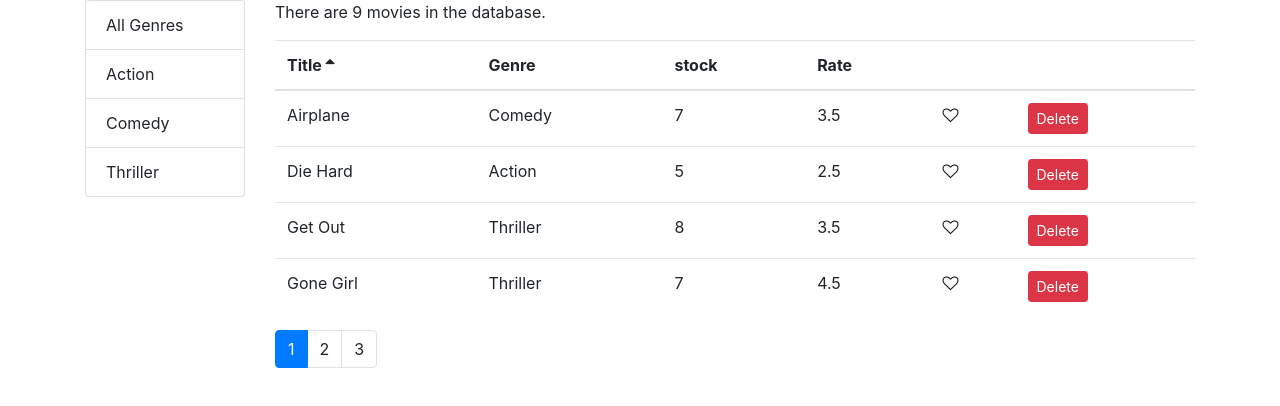
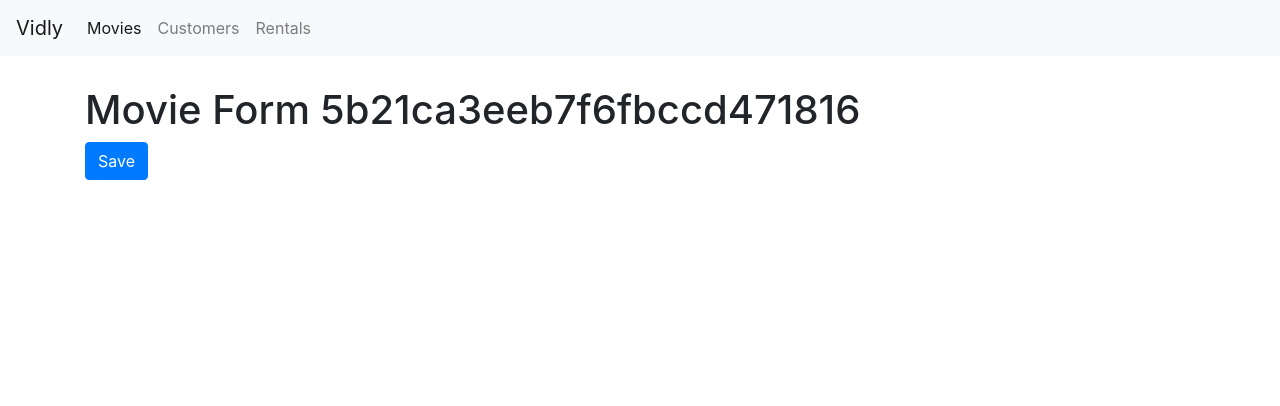
Before and after one commit to cbhuber17/ReactVidly, a React (Create React App) app: page /movies/5b21ca3eeb7f6fbccd471816 in a window 1280 px wide. Shown: the top 406 px of the page. Built offline with nearby package versions, Linux system fonts and the light colour scheme.

Commit message:
feat: Added routing via navbar.

```diff
--- a/src/App.js
+++ b/src/App.js
@@ -1,12 +1,32 @@
+import React, { Component } from "react";
+import { Route, Redirect, Switch } from "react-router-dom";
+import Movies from "./components/movies";
+import Customers from "./components/customers";
+import Rentals from "./components/rentals";
+import NotFound from "./components/notFound";
+import NavBar from "./components/navBar";
+import MovieForm from "./components/movieForm";
 import "./App.css";
-import Movies from "./components/movies";
 
-function App() {
-  return (
-    <main className="container">
-      <Movies />
-    </main>
-  );
+class App extends Component {
+  render() {
+    return (
+      <React.Fragment>
+        <NavBar />
+        <main className="container">
+          <Switch>
+            <Route path="/movies/:id" component={MovieForm} />
+            <Route path="/movies" component={Movies} />
+            <Route path="/customers" component={Customers} />
+            <Route path="/rentals" component={Rentals} />
+            <Route path="/not-found" component={NotFound} />
+            <Redirect from="/" exact to="/movies" />
+            <Redirect to="/not-found" />
+          </Switch>
+        </main>
+      </React.Fragment>
+    );
+  }
 }
 
 export default App;
--- /dev/null
+++ b/src/components/customers.jsx
@@ -0,0 +1,7 @@
+import React from "react";
+
+const Customers = () => {
+  return <h1>Customers</h1>;
+};
+
+export default Customers;
--- /dev/null
+++ b/src/components/movieForm.jsx
@@ -0,0 +1,17 @@
+import React from "react";
+
+const MovieForm = ({ match, history }) => {
+  return (
+    <div>
+      <h1>Movie Form {match.params.id}</h1>
+      <button
+        className="btn btn-primary"
+        onClick={() => history.push("/movies")}
+      >
+        Save
+      </button>
+    </div>
+  );
+};
+
+export default MovieForm;
--- a/src/components/moviesTable.jsx
+++ b/src/components/moviesTable.jsx
@@ -1,10 +1,17 @@
 import React, { Component } from "react";
 import Table from "./common/table";
 import Like from "./common/like";
+import Link from "react-router-dom/Link";
 
 class MoviesTable extends Component {
   columns = [
-    { path: "title", label: "Title" },
+    {
+      path: "title",
+      label: "Title",
+      content: (movie) => (
+        <Link to={`/movies/${movie._id}`}>{movie.title}</Link>
+      ),
+    },
     { path: "genre.name", label: "Genre" },
     { path: "numberInStock", label: "stock" },
     { path: "dailyRentalRate", label: "Rate" },
--- /dev/null
+++ b/src/components/navBar.jsx
@@ -0,0 +1,44 @@
+import React from "react";
+import { Link, NavLink } from "react-router-dom";
+
+const NavBar = () => {
+  return (
+    <nav className="navbar navbar-expand-lg navbar-light bg-light">
+      <Link className="navbar-brand" to="/">
+        Vidly
+      </Link>
+      <button
+        className="navbar-toggler"
+        type="button"
+        data-toggle="collapse"
+        data-target="#navbarNav"
+        aria-controls="navbarNav"
+        aria-expanded="false"
+        aria-label="Toggle navigation"
+      >
+        <span className="navbar-toggler-icon"></span>
+      </button>
+      <div className="collapse navbar-collapse" id="navbarNav">
+        <ul className="navbar-nav">
+          <li className="nav-item">
+            <NavLink className="nav-link" to="/movies">
+              Movies
+            </NavLink>
+          </li>
+          <li className="nav-item">
+            <NavLink className="nav-link" to="/customers">
+              Customers
+            </NavLink>
+          </li>
+          <li className="nav-item">
+            <NavLink className="nav-link" to="/rentals">
+              Rentals
+            </NavLink>
+          </li>
+        </ul>
+      </div>
+    </nav>
+  );
+};
+
+export default NavBar;
--- /dev/null
+++ b/src/components/notFound.jsx
@@ -0,0 +1,7 @@
+import React from "react";
+
+const NotFound = () => {
+  return <h1>Not Found</h1>;
+};
+
+export default NotFound;
--- /dev/null
+++ b/src/components/rentals.jsx
@@ -0,0 +1,7 @@
+import React from "react";
+
+const Rentals = () => {
+  return <h1>Rentals</h1>;
+};
+
+export default Rentals;
--- a/src/index.css
+++ b/src/index.css
@@ -15,3 +15,7 @@ code {
 .clickable {
   cursor: pointer;
 }
+
+.navbar {
+  margin-bottom: 30px;
+}
--- a/src/index.js
+++ b/src/index.js
@@ -1,5 +1,6 @@
 import React from "react";
 import ReactDOM from "react-dom";
+import { BrowserRouter } from "react-router-dom";
 import "./index.css";
 import App from "./App";
 import reportWebVitals from "./reportWebVitals";
@@ -8,7 +9,9 @@ import "font-awesome/css/font-awesome.css";
 
 ReactDOM.render(
   <React.StrictMode>
-    <App />
+    <BrowserRouter>
+      <App />
+    </BrowserRouter>
   </React.StrictMode>,
   document.getElementById("root")
 );
```
